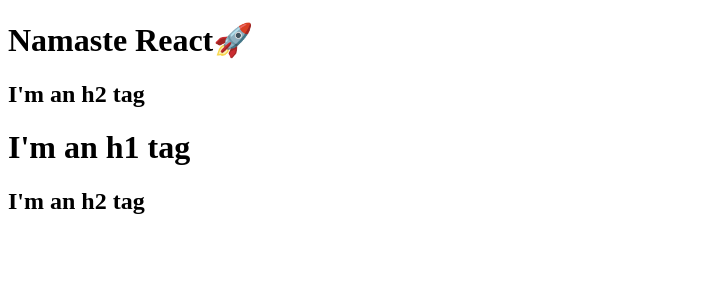
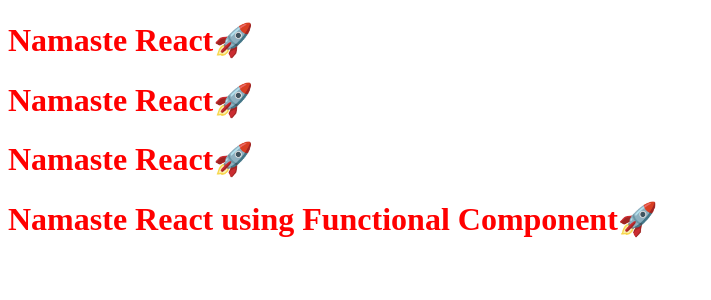
Before and after one commit to rupeshkommindala/namaste-react, a React (Vite) app: page / in a window 1280 px wide. Shown: the top 300 px of the page, without its empty margins (0-711 px from the left). Built offline with nearby package versions, Linux system fonts and the light colour scheme.

Commit message:
epsiode-03

```diff
--- a/App.js
+++ b/App.js
@@ -1,16 +1,19 @@
 import React from "react";
 import ReactDOM from "react-dom/client";
 
-const parent = React.createElement("div", { id: "parent" }, [
-  React.createElement("div", { id: "child" }, [
-    React.createElement("h1", {}, "Namaste React🚀"),
-    React.createElement("h2", {}, "I'm an h2 tag"),
-  ]),
-  React.createElement("div", { id: "child2" }, [
-    React.createElement("h1", {}, "I'm an h1 tag"),
-    React.createElement("h2", {}, "I'm an h2 tag"),
-  ]),
-]);
+const Title = () => {
+  return <h1 id="heading">Namaste React🚀</h1>;
+};
+
+const HeadingComponent = () => (
+  <div id="container">
+    <Title />
+    <Title></Title>
+    {Title()}
+    <h1 id="heading">Namaste React using Functional Component🚀</h1>
+  </div>
+);
 
 const root = ReactDOM.createRoot(document.getElementById("root"));
-root.render(parent);
+
+root.render(<HeadingComponent />);
--- a/package.json
+++ b/package.json
@@ -3,6 +3,8 @@
   "version": "1.0.0",
   "description": "This is Namaste React",
   "scripts": {
+    "start":"parcel index.html",
+    "build":"parcel build index.html",
     "test": "jest"
   },
   "repository": {
```
